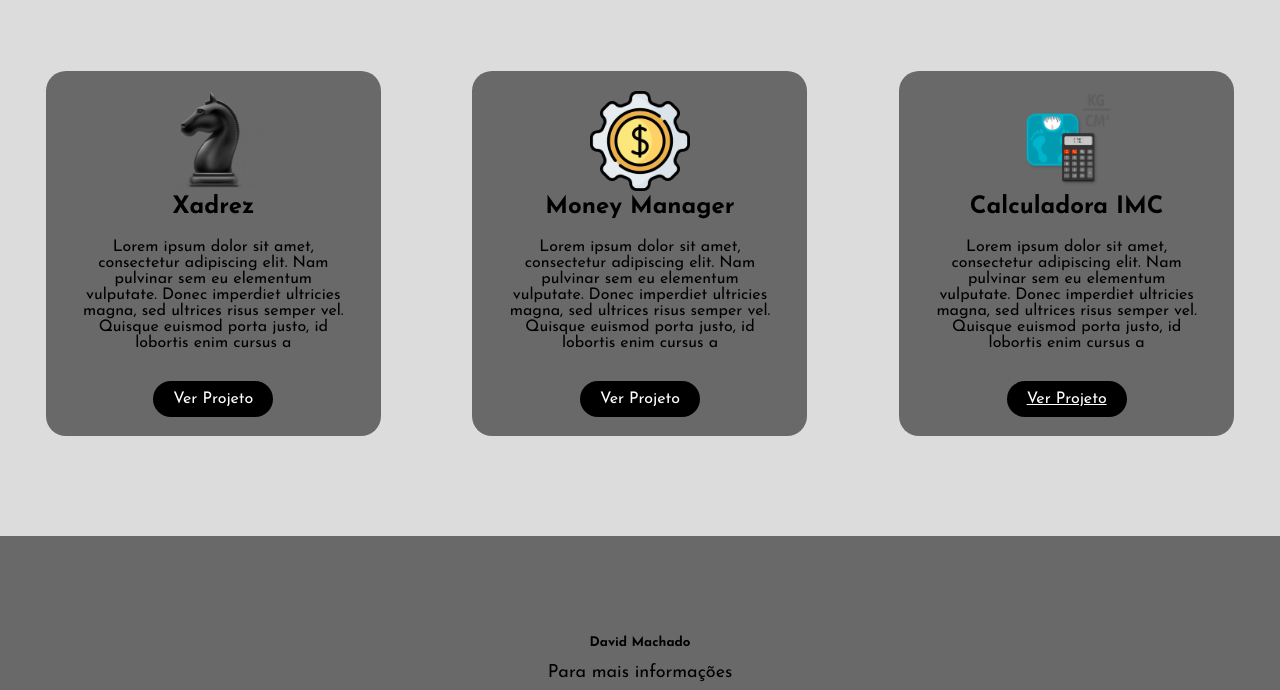
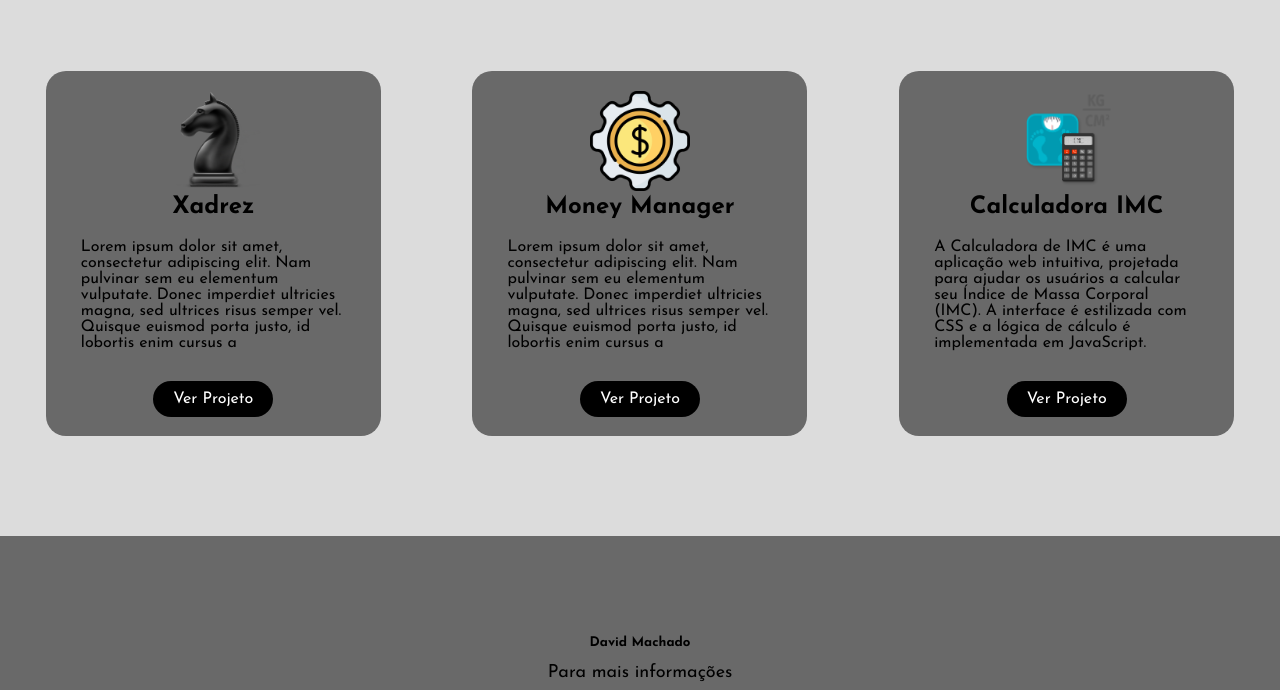
Before and after one commit to davidramonm/portfolio, a plain HTML site: page index.html in a window 1280 px wide. Shown: the part 1514-2204 px from the top of the page. Drawn offline with Linux system fonts and the light colour scheme.

Commit message:
updating imc calculator

```diff
--- a/index.html
+++ b/index.html
@@ -74,9 +74,7 @@
                     <img src="./img/imc.png">
                     <h5>Calculadora IMC</h5>
                     <p>
-                        Lorem ipsum dolor sit amet, consectetur adipiscing elit. Nam pulvinar sem eu elementum vulputate.
-                    Donec imperdiet ultricies magna, sed ultrices risus semper vel. Quisque euismod porta justo, id
-                    lobortis enim cursus a
+                        A Calculadora de IMC é uma aplicação web intuitiva, projetada para ajudar os usuários a calcular seu Índice de Massa Corporal (IMC). A interface é estilizada com CSS e a lógica de cálculo é implementada em JavaScript.
                     </p>
                     <a href="https://imccalculatorbydvd.netlify.app/" target="_blank">Ver Projeto</a>
                 </div>
--- a/styles.css
+++ b/styles.css
@@ -130,6 +130,7 @@ section div button:hover {
 
 }
 
+
 .card {
     background-color: #696969;
     height: 365px;
@@ -154,6 +155,7 @@ section div button:hover {
     color: #000000;
     margin-top: 20px;
     margin-bottom: 40px;
+    text-align: start;
 
 }
 
@@ -163,6 +165,7 @@ section div button:hover {
     padding: 10px 20px;
     border-radius: 25px;
     cursor: pointer;
+    text-decoration: none;
 
 }
 
```
